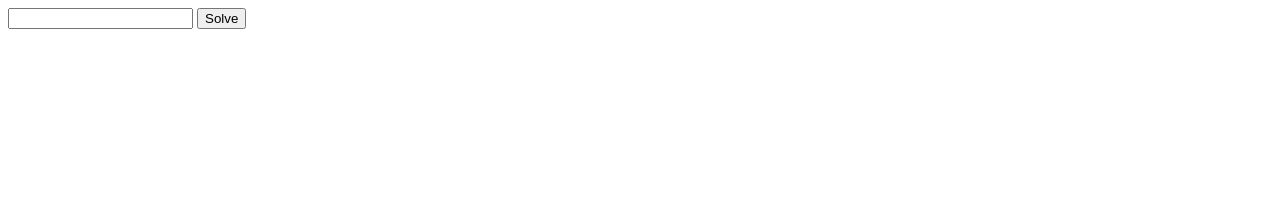
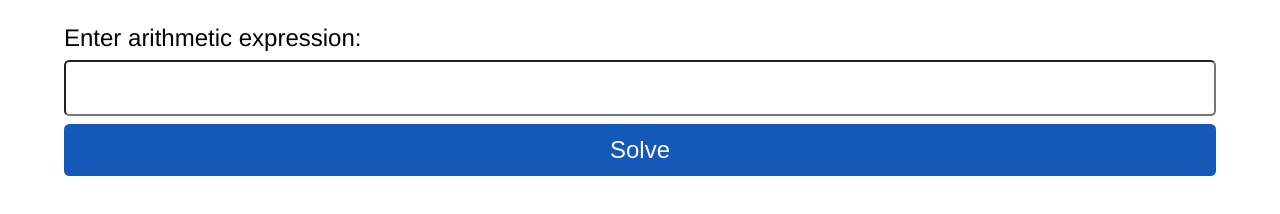
Before and after one commit to michaeldavidcoyle/javascript-simplified-advanced, a plain HTML site: page math-solver.html in a window 1280 px wide. Drawn offline with Linux system fonts and the light colour scheme.

Commit message:
styled page

```diff
--- /dev/null
+++ b/css/math-solver.css
@@ -0,0 +1,42 @@
+body {
+    margin: 0;
+    font-family: Helvetica, sans-serif;
+    font-size: 1.5rem;
+}
+
+label,
+input,
+button {
+    padding: 0.75rem;
+    border-radius: 0.33rem;
+    font-size: 1.5rem;
+}
+
+input {
+    text-align: center;
+}
+
+label {
+    padding: 0.5rem 0;
+}
+
+button {
+    margin-top: 0.5rem;
+    color: white;
+    background-color: hsl(215, 80%, 40%);
+    border: none;
+}
+
+.form-group {
+    display: flex;
+    flex-direction: column;
+    width: 90vw;
+    margin: auto;
+    padding: 1rem;
+}
+
+#results {
+    width: 90vw;
+    margin: auto;
+    text-align: center;
+}
--- a/math-solver.html
+++ b/math-solver.html
@@ -5,12 +5,16 @@
   <meta http-equiv="X-UA-Compatible" content="IE=edge">
   <meta name="viewport" content="width=device-width, initial-scale=1.0">
   <title>Math Solver</title>
+  <link rel="stylesheet" href="css/math-solver.css">
   <script src="js/math-solver.js" defer></script>
 </head>
 <body>
 <form id="equation-form">
-  <input id="equation">
-  <button type="submit">Solve</button>
+  <div class="form-group">
+    <label for="equation">Enter arithmetic expression: </label>
+    <input id="equation">
+    <button type="submit">Solve</button>
+  </div>
 </form>
 <div id="results"></div>
 </body>
```
